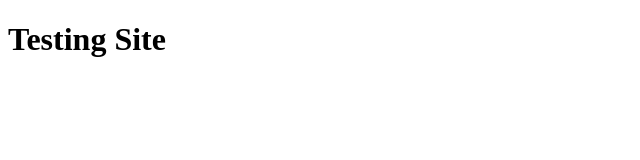
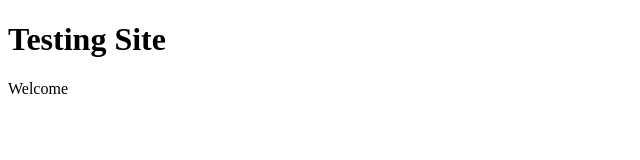
Before and after one commit to Nur-farah/Test, a plain HTML site: page index.html in a window 1280 px wide. Shown: the full height of the page, 0-640 px from the left. Drawn offline with Linux system fonts and the light colour scheme.

Commit message:
added css file

```diff
--- /dev/null
+++ b/css/style.css
@@ -0,0 +1,3 @@
+body {
+    background: lightblue;
+}
--- a/index.html
+++ b/index.html
@@ -6,5 +6,6 @@
 
 <body>
     <h1>Testing Site</h1>
+    <p>Welcome</p>
 </body>
 </html>
```
